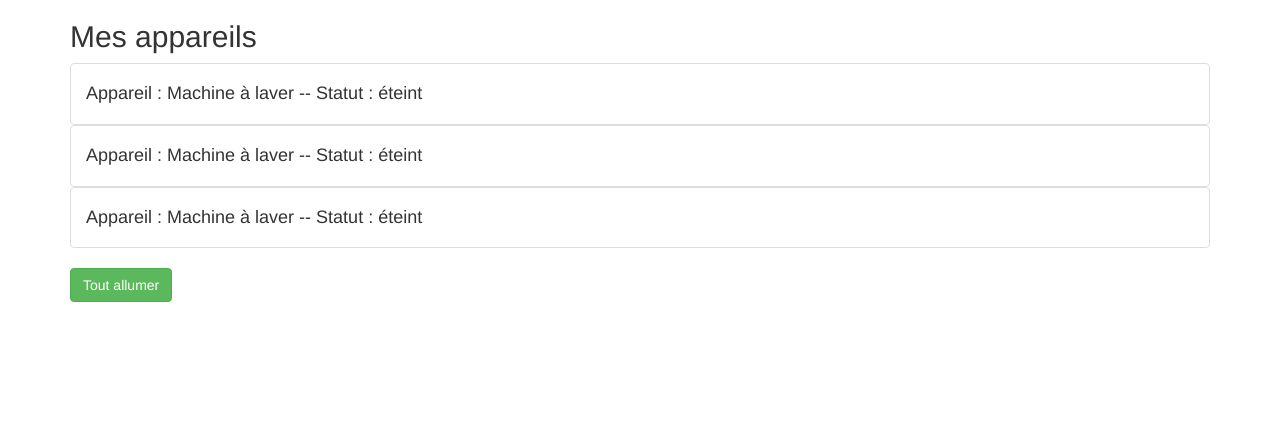
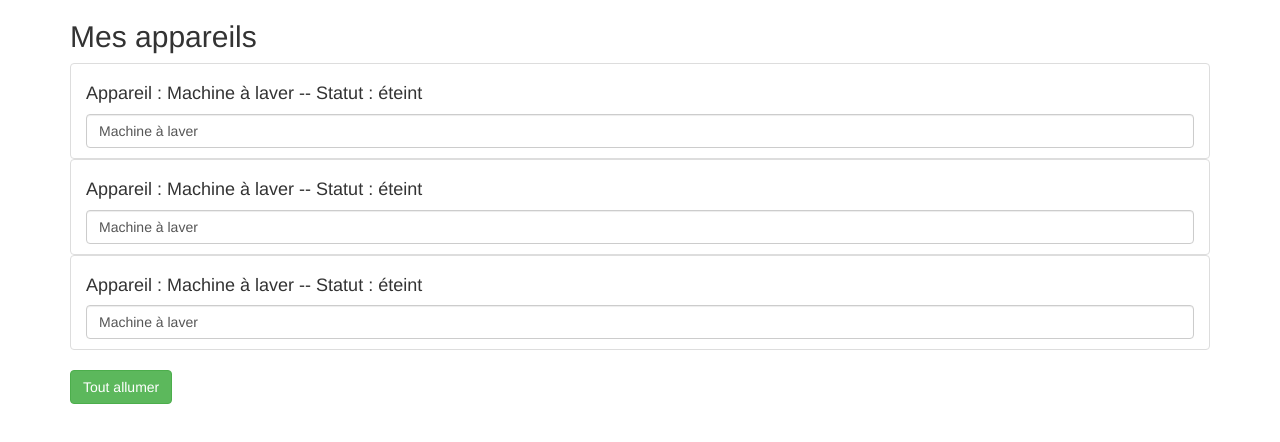
Before and after one commit to MajdiZouari/Angular, an Angular app: page / in a window 1280 px wide. Shown: the top 442 px of the page. Built offline with nearby package versions, Linux system fonts and the light colour scheme.

Commit message:
Two-way binding

```diff
--- a/src/app/app.module.ts
+++ b/src/app/app.module.ts
@@ -5,6 +5,7 @@
 import { AppComponent } from './app.component';
 import { MonPremierComponent } from './mon-premier/mon-premier.component';
 import { AppareilComponent } from './appareil/appareil.component';
+import { FormsModule } from '@angular/forms';
 
 @NgModule({
   declarations: [
@@ -14,6 +15,7 @@
   ],
   imports: [
     BrowserModule,
+    FormsModule,
     AppRoutingModule
   ],
   providers: [],
--- a/src/app/appareil/appareil.component.html
+++ b/src/app/appareil/appareil.component.html
@@ -1,3 +1,4 @@
 <li class="list-group-item">
   <h4>Appareil : {{ appareilName }} -- Statut : {{ getStatus() }}</h4>
+  <input type="text" class="form-control" [(ngModel)]="appareilName">
 </li>
```
